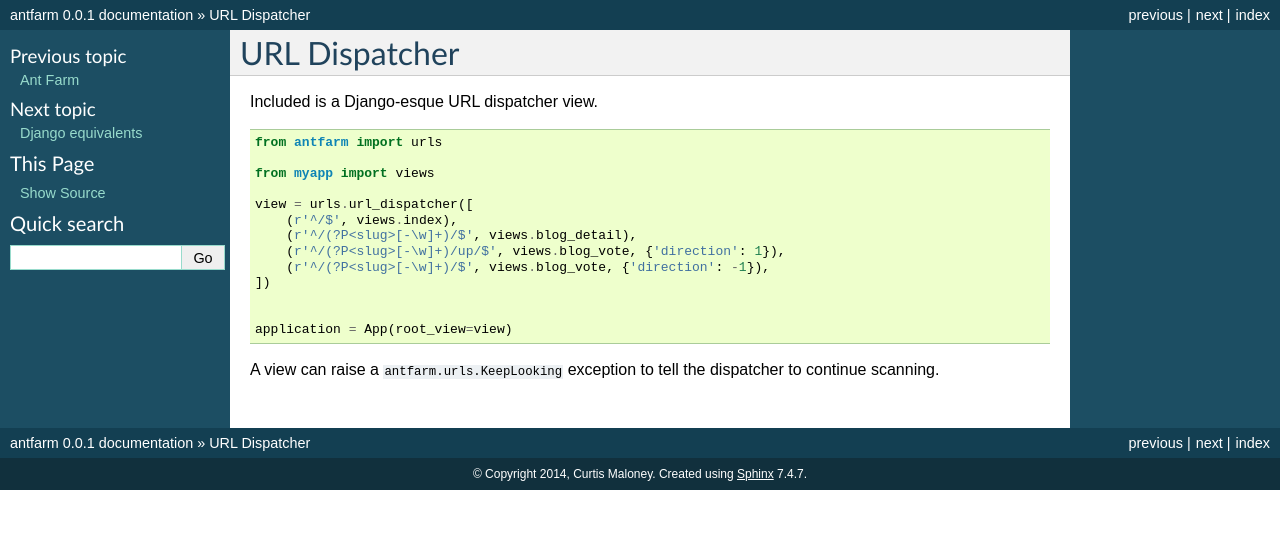
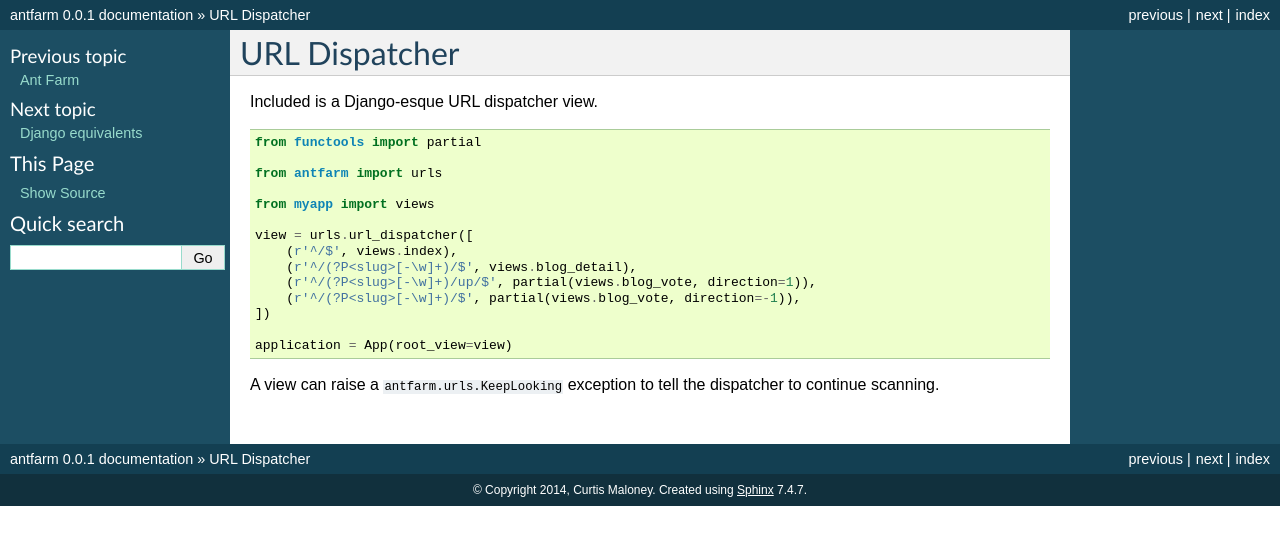
Before and after one commit to funkybob/antfarm, a Sphinx documentation site: the page built from docs/urls.rst, in a window 1280 px wide. Shown: the top 545 px of the page. Built offline with Sphinx 7.4.7, drawn with Linux system fonts in a browser that asks for light colours.

Commit message:
Use partial instead of optional 3rd argument to URL

```diff
--- a/docs/urls.rst
+++ b/docs/urls.rst
@@ -6,6 +6,8 @@ Included is a Django-esque URL dispatcher view.
 
 .. code-block:: python
 
+    from functools import partial
+
     from antfarm import urls
 
     from myapp import views
@@ -13,10 +15,9 @@ Included is a Django-esque URL dispatcher view.
     view = urls.url_dispatcher([
         (r'^/$', views.index),
         (r'^/(?P<slug>[-\w]+)/$', views.blog_detail),
-        (r'^/(?P<slug>[-\w]+)/up/$', views.blog_vote, {'direction': 1}),
-        (r'^/(?P<slug>[-\w]+)/$', views.blog_vote, {'direction': -1}),
+        (r'^/(?P<slug>[-\w]+)/up/$', partial(views.blog_vote, direction=1)),
+        (r'^/(?P<slug>[-\w]+)/$', partial(views.blog_vote, direction=-1)),
     ])
-
 
     application = App(root_view=view)
 
```
Also changed, not shown: 1 other file.
